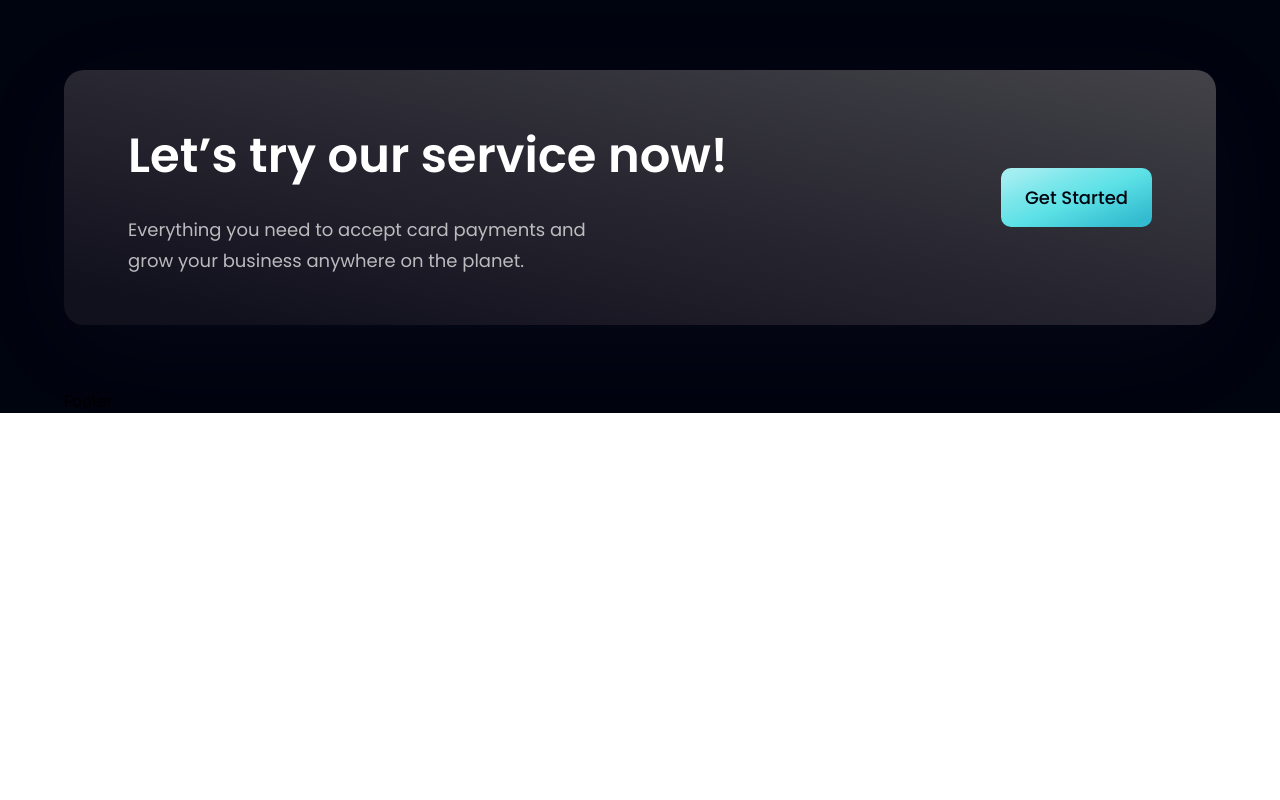
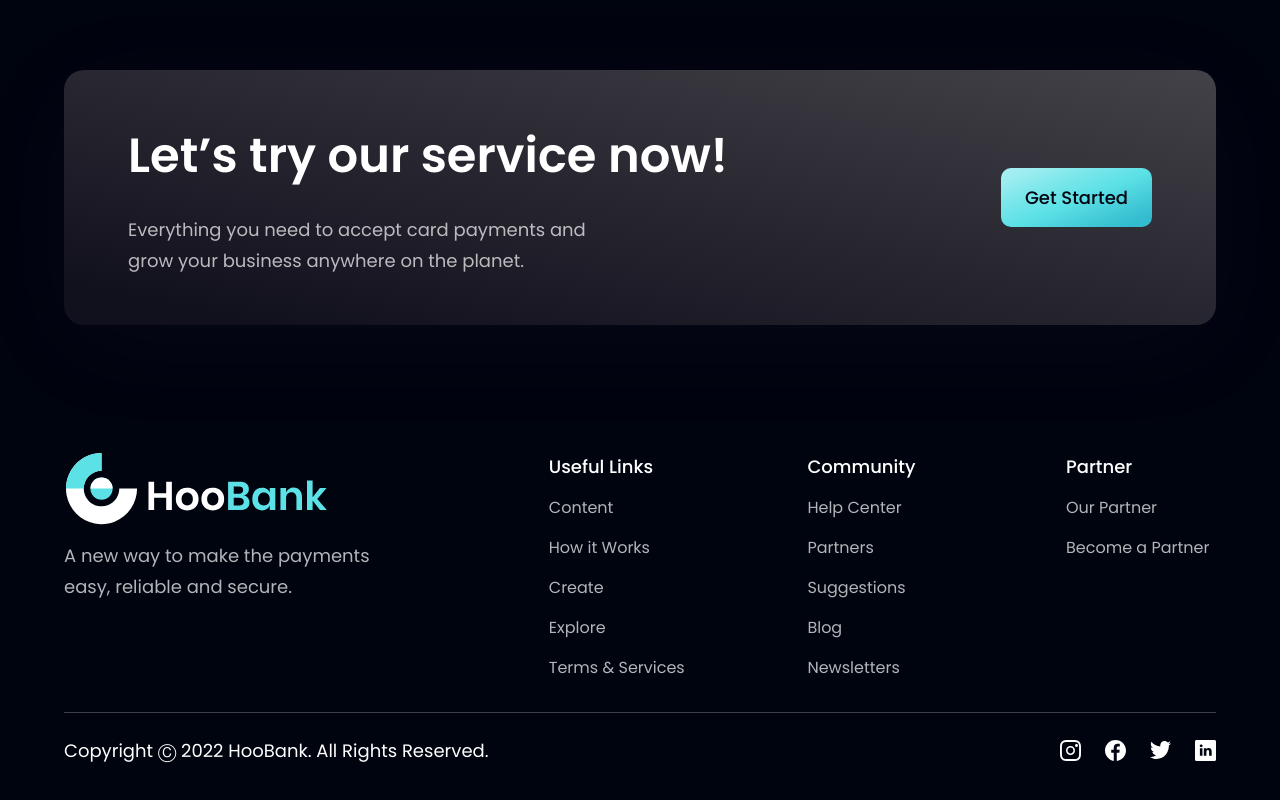
Before and after one commit to AvishkaGihan/hoobank-ui, a React (Vite) app: page / in a window 1280 px wide. Shown: the part 4118-4918 px from the top of the page. Before the commit the page ends 4531 px from the top, so only its background shows below. Built offline with nearby package versions, Linux system fonts and the light colour scheme.

Commit message:
Implement Footer component with structured layout, logo, footer links, and social media icons for enhanced user experience

```diff
--- a/src/components/Footer.jsx
+++ b/src/components/Footer.jsx
@@ -1,5 +1,67 @@
-const Footer = () => {
-  return <div>Footer</div>;
-};
+import styles from "../style";
+import { logo } from "../assets";
+import { footerLinks, socialMedia } from "../constants";
+
+const Footer = () => (
+  <section className={`${styles.flexCenter} ${styles.paddingY} flex-col`}>
+    <div className={`${styles.flexStart} md:flex-row flex-col mb-8 w-full`}>
+      <div className="flex-[1] flex flex-col justify-start mr-10">
+        <img
+          src={logo}
+          alt="hoobank"
+          className="w-[266px] h-[72.14px] object-contain"
+        />
+        <p className={`${styles.paragraph} mt-4 max-w-[312px]`}>
+          A new way to make the payments easy, reliable and secure.
+        </p>
+      </div>
+
+      <div className="flex-[1.5] w-full flex flex-row justify-between flex-wrap md:mt-0 mt-10">
+        {footerLinks.map((footerlink) => (
+          <div
+            key={footerlink.title}
+            className={`flex flex-col ss:my-0 my-4 min-w-[150px]`}
+          >
+            <h4 className="font-poppins font-medium text-[18px] leading-[27px] text-white">
+              {footerlink.title}
+            </h4>
+            <ul className="list-none mt-4">
+              {footerlink.links.map((link, index) => (
+                <li
+                  key={link.name}
+                  className={`font-poppins font-normal text-[16px] leading-[24px] text-dimWhite hover:text-secondary cursor-pointer ${
+                    index !== footerlink.links.length - 1 ? "mb-4" : "mb-0"
+                  }`}
+                >
+                  {link.name}
+                </li>
+              ))}
+            </ul>
+          </div>
+        ))}
+      </div>
+    </div>
+
+    <div className="w-full flex justify-between items-center md:flex-row flex-col pt-6 border-t-[1px] border-t-[#3F3E45]">
+      <p className="font-poppins font-normal text-center text-[18px] leading-[27px] text-white">
+        Copyright Ⓒ 2022 HooBank. All Rights Reserved.
+      </p>
+
+      <div className="flex flex-row md:mt-0 mt-6">
+        {socialMedia.map((social, index) => (
+          <img
+            key={social.id}
+            src={social.icon}
+            alt={social.id}
+            className={`w-[21px] h-[21px] object-contain cursor-pointer ${
+              index !== socialMedia.length - 1 ? "mr-6" : "mr-0"
+            }`}
+            onClick={() => window.open(social.link)}
+          />
+        ))}
+      </div>
+    </div>
+  </section>
+);
 
 export default Footer;
```
